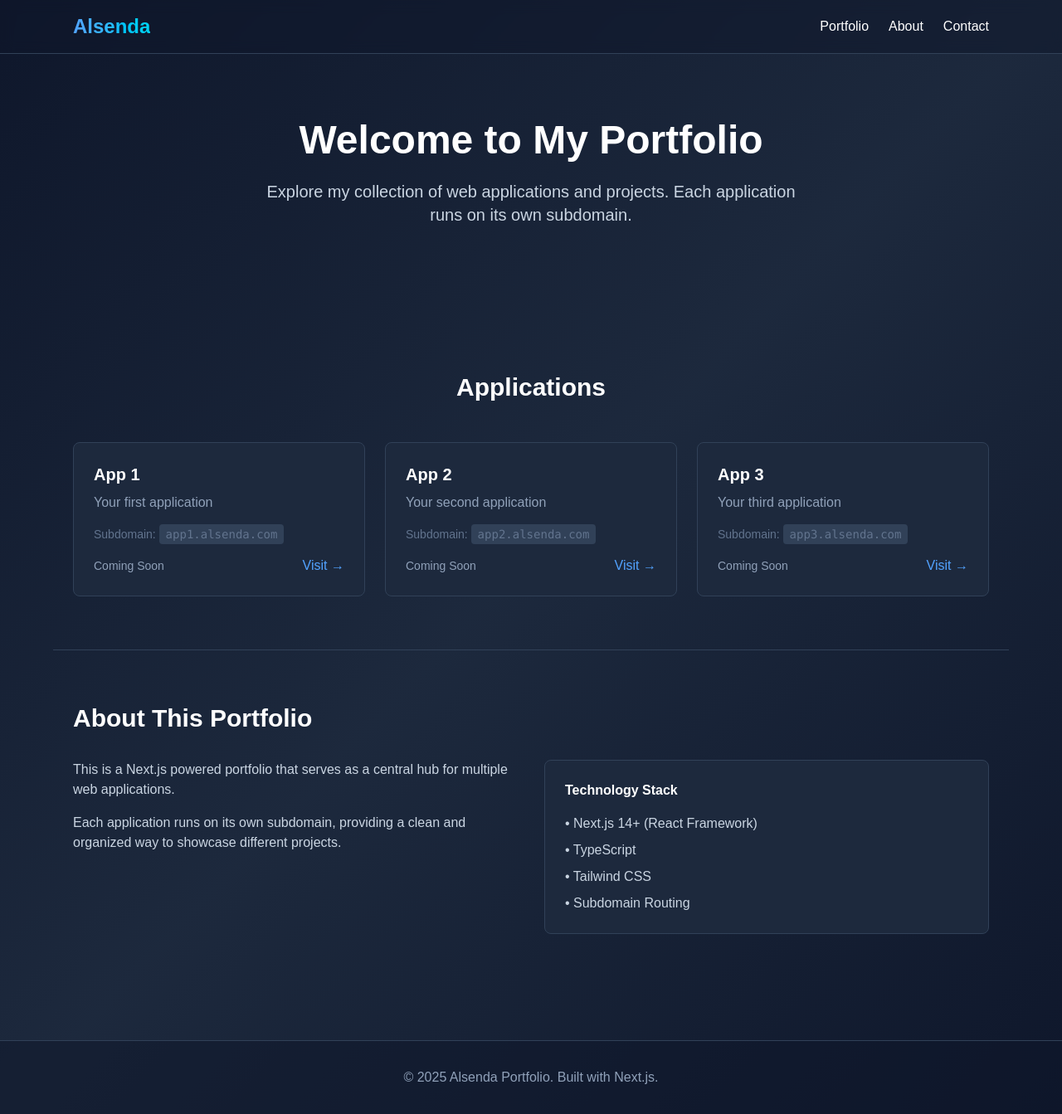
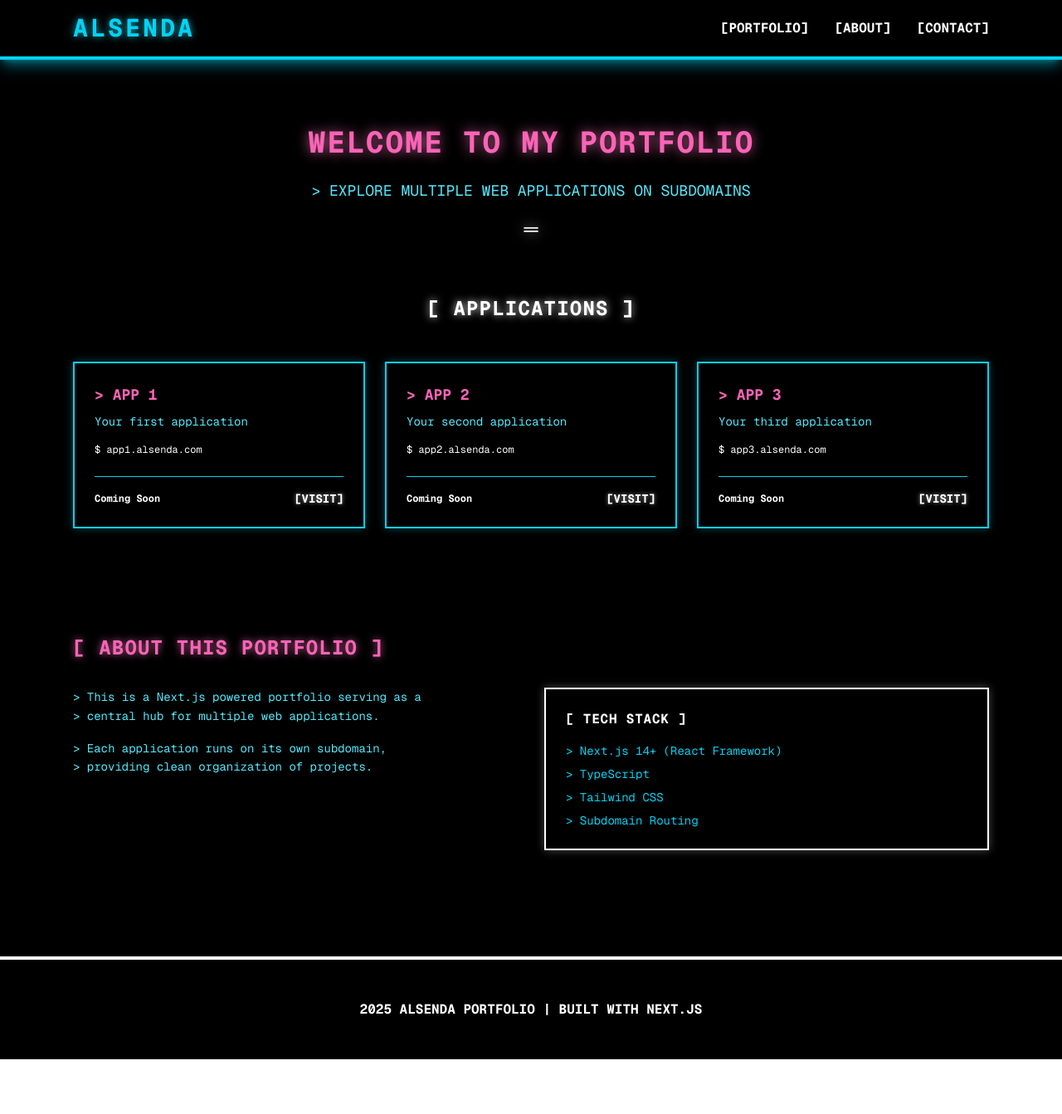
Before and after one commit to alsenda/alsenda.com, a Next.js app: page / in a window 1280 px wide. Shown: the whole page at 83% size. After the commit the page ends 1277 px from the top, so only its background shows below. Built offline with nearby package versions, Linux system fonts and the light colour scheme.

Commit message:
style: replace yellow accents with white and apply EGA-inspired theme to page.tsx

```diff
--- a/src/app/page.tsx
+++ b/src/app/page.tsx
@@ -21,27 +21,27 @@
   ];
 
   return (
-    <div className="min-h-screen bg-gradient-to-br from-slate-900 via-slate-800 to-slate-900 text-white">
+    <div className="min-h-screen bg-black text-white font-mono">
       {/* Navigation */}
-      <nav className="border-b border-slate-700 bg-slate-900/50 backdrop-blur-sm sticky top-0 z-50">
+      <nav className="border-b-4 border-cyan-400 bg-black sticky top-0 z-50 shadow-lg shadow-cyan-500/50">
         <div className="max-w-6xl mx-auto px-6 py-4 flex items-center justify-between">
-          <h1 className="text-2xl font-bold bg-gradient-to-r from-blue-400 to-cyan-400 bg-clip-text text-transparent">
-            Alsenda
+          <h1 className="text-3xl font-bold text-cyan-400 tracking-widest" style={{textShadow: "0 0 10px rgba(34, 211, 238, 0.8)"}}>
+            ALSENDA
           </h1>
-          <ul className="flex gap-6">
+          <ul className="flex gap-8">
             <li>
-              <a href="#portfolio" className="hover:text-blue-400 transition">
-                Portfolio
+              <a href="#portfolio" className="text-white hover:text-pink-400 transition font-bold">
+                [PORTFOLIO]
               </a>
             </li>
             <li>
-              <a href="#about" className="hover:text-blue-400 transition">
-                About
+              <a href="#about" className="text-white hover:text-pink-400 transition font-bold">
+                [ABOUT]
               </a>
             </li>
             <li>
-              <a href="#contact" className="hover:text-blue-400 transition">
-                Contact
+              <a href="#contact" className="text-white hover:text-pink-400 transition font-bold">
+                [CONTACT]
               </a>
             </li>
           </ul>
@@ -49,36 +49,48 @@
       </nav>
 
       {/* Hero Section */}
-      <section className="max-w-6xl mx-auto px-6 py-20">
+      <section className="max-w-6xl mx-auto px-6 pt-16">
         <div className="text-center">
-          <h2 className="text-5xl font-bold mb-6">Welcome to My Portfolio</h2>
-          <p className="text-xl text-slate-300 mb-8 max-w-2xl mx-auto">
-            Explore my collection of web applications and projects. Each application runs on its own subdomain.
+          <div className="mb-4 text-2xl text-cyan-400" style={{textShadow: "0 0 15px rgba(34, 211, 238, 0.6)"}}>
+
+          </div>
+          <h2 className="text-4xl font-bold mb-6 text-pink-400 tracking-wider" style={{textShadow: "0 0 15px rgba(244, 114, 182, 0.8)"}}>
+            WELCOME TO MY PORTFOLIO
+          </h2>
+          <p className="text-lg text-cyan-300 mb-4 max-w-2xl mx-auto">
+            &gt; EXPLORE MULTIPLE WEB APPLICATIONS ON SUBDOMAINS
           </p>
+          <div className="text-2xl text-white" style={{textShadow: "0 0 15px rgba(255, 255, 255, 0.6)"}}>
+            ═
+          </div>
         </div>
       </section>
 
       {/* Applications Section */}
       <section id="portfolio" className="max-w-6xl mx-auto px-6 py-16">
-        <h3 className="text-3xl font-bold mb-12 text-center">Applications</h3>
+        <h3 className="text-2xl font-bold mb-12 text-center text-white tracking-wider" style={{textShadow: "0 0 10px rgba(255, 255, 255, 0.8)"}}>
+          [ APPLICATIONS ]
+        </h3>
         <div className="grid md:grid-cols-3 gap-6">
           {applications.map((app) => (
             <div
               key={app.subdomain}
-              className="bg-slate-800 border border-slate-700 rounded-lg p-6 hover:border-blue-500 transition hover:shadow-lg hover:shadow-blue-500/10"
+              className="bg-black border-2 border-cyan-400 p-6 hover:border-white transition hover:shadow-lg hover:shadow-white/50 hover:bg-gray-950"
+              style={{boxShadow: "0 0 10px rgba(34, 211, 238, 0.3)"}}
             >
-              <h4 className="text-xl font-semibold mb-2">{app.name}</h4>
-              <p className="text-slate-400 mb-4">{app.description}</p>
-              <p className="text-sm text-slate-500 mb-4">
-                Subdomain: <code className="bg-slate-700 px-2 py-1 rounded">{app.subdomain}.alsenda.com</code>
+              <h4 className="text-lg font-bold mb-2 text-pink-400">{">"} {app.name.toUpperCase()}</h4>
+              <p className="text-cyan-300 mb-4 text-sm">{app.description}</p>
+              <p className="text-xs text-white mb-4 font-mono">
+                $ {app.subdomain}.alsenda.com
               </p>
-              <div className="flex items-center justify-between">
-                <span className="text-sm font-medium text-slate-400">{app.status}</span>
+              <div className="flex items-center justify-between mt-6 pt-4 border-t border-cyan-400">
+                <span className="text-xs font-bold text-magenta-400">{app.status}</span>
                 <a
-                  href={`https://${app.subdomain}.alsenda.local`}
-                  className="text-blue-400 hover:text-blue-300 transition"
+                  href="https://alsenda.com"
+                  className="text-white hover:text-cyan-400 font-bold transition text-sm"
+                  style={{textShadow: "0 0 5px rgba(255, 255, 255, 0.6)"}}
                 >
-                  Visit →
+                  [VISIT]
                 </a>
               </div>
             </div>
@@ -87,33 +99,45 @@
       </section>
 
       {/* About Section */}
-      <section id="about" className="max-w-6xl mx-auto px-6 py-16 border-t border-slate-700">
-        <h3 className="text-3xl font-bold mb-8">About This Portfolio</h3>
+      <section id="about" className="max-w-6xl mx-auto px-6 py-16">
+        <h3 className="text-2xl font-bold mb-8 text-pink-400 tracking-wider" style={{textShadow: "0 0 10px rgba(244, 114, 182, 0.8)"}}>
+          [ ABOUT THIS PORTFOLIO ]
+        </h3>
         <div className="grid md:grid-cols-2 gap-8">
           <div>
-            <p className="text-slate-300 mb-4">
-              This is a Next.js powered portfolio that serves as a central hub for multiple web applications.
+            <p className="text-cyan-300 mb-4 font-mono text-sm leading-relaxed">
+              &gt; This is a Next.js powered portfolio serving as a<br/>
+              &gt; central hub for multiple web applications.
             </p>
-            <p className="text-slate-300">
-              Each application runs on its own subdomain, providing a clean and organized way to showcase different projects.
+            <p className="text-cyan-300 font-mono text-sm leading-relaxed">
+              &gt; Each application runs on its own subdomain,<br/>
+              &gt; providing clean organization of projects.
             </p>
           </div>
-          <div className="bg-slate-800 border border-slate-700 rounded-lg p-6">
-            <h4 className="font-semibold mb-4">Technology Stack</h4>
-            <ul className="space-y-2 text-slate-300">
-              <li>• Next.js 14+ (React Framework)</li>
-              <li>• TypeScript</li>
-              <li>• Tailwind CSS</li>
-              <li>• Subdomain Routing</li>
+          <div className="bg-black border-2 border-white p-6" style={{boxShadow: "0 0 10px rgba(255, 255, 255, 0.3)"}}>
+            <h4 className="font-bold mb-4 text-white tracking-wider">[ TECH STACK ]</h4>
+            <ul className="space-y-2 text-cyan-400 font-mono text-sm">
+              <li className="text-magenta-400">&gt; Next.js 14+ (React Framework)</li>
+              <li className="text-magenta-400">&gt; TypeScript</li>
+              <li className="text-magenta-400">&gt; Tailwind CSS</li>
+              <li className="text-magenta-400">&gt; Subdomain Routing</li>
             </ul>
           </div>
         </div>
       </section>
 
       {/* Footer */}
-      <footer id="contact" className="border-t border-slate-700 bg-slate-900/50 py-8 mt-16">
-        <div className="max-w-6xl mx-auto px-6 text-center text-slate-400">
-          <p>© 2025 Alsenda Portfolio. Built with Next.js.</p>
+      <footer id="contact" className="border-t-4 border-magenta-500 bg-black py-8 mt-16">
+        <div className="max-w-6xl mx-auto px-6">
+          <div className="text-center text-cyan-400 font-mono text-sm mb-4">
+
+          </div>
+       <div className="text-center text-white font-bold mb-4">
+         2025 ALSENDA PORTFOLIO | BUILT WITH NEXT.JS
+       </div>
+          <div className="text-center text-cyan-400 font-mono text-sm">
+
+          </div>
         </div>
       </footer>
     </div>
```
